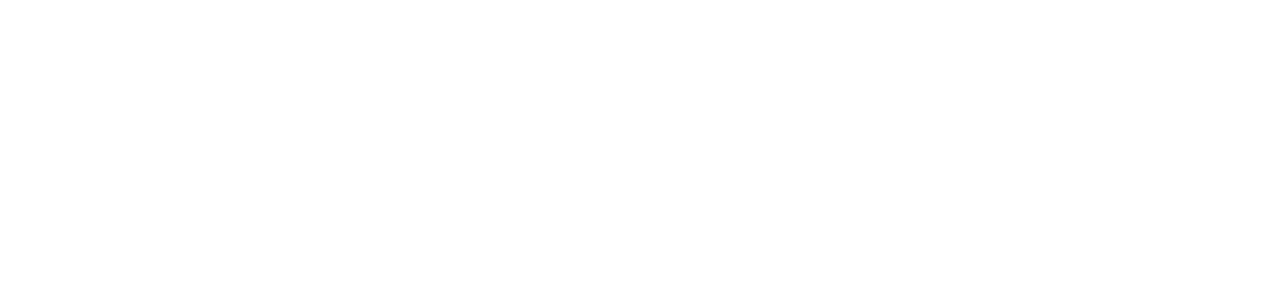
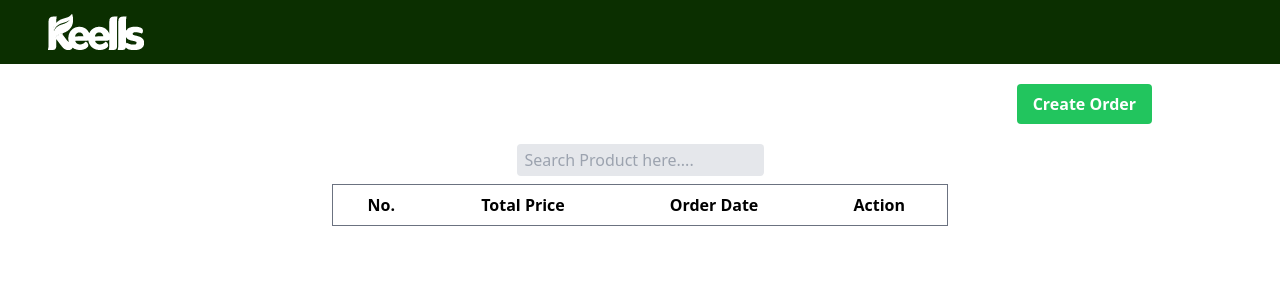
Before and after one commit to KasunDimantha/IJSE-Point-of-Sale-System-Frontend-, a React (Vite) app: page /orders in a window 1280 px wide. Before the commit this address had no page. Shown: the top 300 px of the page. Built offline with nearby package versions, Linux system fonts and the light colour scheme.

Commit message:
create order component

```diff
--- a/src/App.jsx
+++ b/src/App.jsx
@@ -7,6 +7,7 @@
 import HomeBill from './pages/HomeBill';
 import UserPage from './pages/UserPage';
 import UserPage01 from './pages/UserPage01';
+import OrderPage from './pages/OrderPage';
 
 
 
@@ -23,6 +24,7 @@
             <Route path='/home' element={<HomeBill/>}/>
             <Route path='/items' element={<UserPage/>}/>
             <Route path='/users' element={<UserPage01/>}/>
+            <Route path='/orders' element={<OrderPage/>}/>
           </Routes>
         </BrowserRouter>
       </AuthProvider>
--- /dev/null
+++ b/src/pages/OrderPage.jsx
@@ -0,0 +1,14 @@
+import React from 'react'
+import Header from './component/Header'
+import Order from './component/Order'
+
+function OrderPage() {
+  return (
+    <div>
+      <Header/>
+      <Order/>
+    </div>
+  )
+}
+
+export default OrderPage
--- /dev/null
+++ b/src/pages/component/Order.jsx
@@ -0,0 +1,102 @@
+import React, { useEffect, useState } from 'react'
+import { useAuth } from '../../utils/AuthContext';
+import axios from 'axios';
+import { useNavigate } from 'react-router-dom';
+
+function Order() {
+
+    const [orders, setOrders] = useState([])
+    const [query, setQuery] = useState("")
+    let count = 1;
+
+
+    const navigate = useNavigate();
+
+    const { isAuthenticated, jwtToken } = useAuth();
+
+    const config = {
+        headers: {
+          Authorization: `Bearer ${jwtToken}`,
+        },
+      };
+
+    useEffect(() => {
+        if(isAuthenticated){
+            getOrders();
+        }
+    }, [isAuthenticated])
+
+    const getOrders = () => {
+
+        axios.get('http://localhost:8080/orders', config)
+        .then((res) => {
+            setOrders(res.data)
+        })
+        .catch((err) => {
+            console.log(err)
+        })
+    }
+
+
+
+    const createOrder = () => {
+        axios.post('http://localhost:8080/orders', "" ,config)
+        .then((res) => {
+           navigate(`/orders/${res.data.id}/editorder`)
+           console.log(res.data)
+        })
+        .catch((err) => {
+            console.log(err)
+        })
+    }
+
+  return (
+    <div>
+        <div className='flex justify-end mb-2 mt-5 mr-32'>
+            <button onClick={createOrder} className='bg-green-500 hover:bg-green-700 text-white font-bold py-2 px-4 rounded focus:outline-none'>Create Order</button>
+        </div>
+      <div className='flex justify-center mb-2 mt-5'>
+        <div></div>
+
+        <div className='w-1/2'>
+            <div className='ml-3 mr-3 '>
+                        <div className='flex justify-center mb-2'>
+                            <input type="text"
+                                placeholder='Search Product here....'
+                                className='bg-gray-200 items-center hover:bg-gray-300 py-1 px-2 rounded focus:outline-none'
+                                onChange={(e) => setQuery(e.target.value)}  />
+                        </div>
+                        <table className='min-w-full bg-white border border-gray-500 '>
+                            <thead>
+                                <tr>
+                                    <th className='py-2 px-4 border-b border-gray-500'>No.</th>
+                                    <th className='py-2 px-4 border-b border-gray-500'>Total Price</th>
+                                    <th className='py-2 px-4 border-b border-gray-500'>Order Date</th>
+                                    <th className='py-2 px-4 border-b border-gray-500'>Action</th>
+
+                                </tr>
+                            </thead>
+                            <tbody>
+                                {orders && orders.filter(order => order.orderDate.toLowerCase().includes(query)).map((order) => (
+                                    <tr key={order.id}>
+                                        <td className='py-2 px-4 border-b border-gray-500'>{count++}</td>
+                                        <td className='py-2 px-4 border-b border-gray-500'>{order.totalPrice}</td>
+                                        <td className='py-2 px-4 border-b border-gray-500'>{order.orderDate}</td>
+                                        <td className='py-2 px-4 border-b border-gray-500'><button type="button"
+                                                                                                    className="bg-blue-500 hover:bg-blue-700 text-white font-bold py-1 px-2 rounded"
+                                                                                                    >View</button></td>
+                                    </tr>
+                                )
+                                )}
+                            </tbody>
+                        </table>
+                </div>
+        </div>
+
+        <div></div>
+      </div>
+    </div>
+  )
+}
+
+export default Order
--- a/src/pages/component/User01.jsx
+++ b/src/pages/component/User01.jsx
@@ -51,7 +51,6 @@
           password,
         };
 
-        console.log(userData);
 
         axios.post("http://localhost:8080/users", userData, config)
           .then((response) => {
@@ -80,7 +79,6 @@
         axios
           .put(`http://localhost:8080/users/${id}`, userData, config)
           .then((response) => {
-            console.log(response.data);
             alert("User updated");
             getUser();
             setEdit(false);
```
